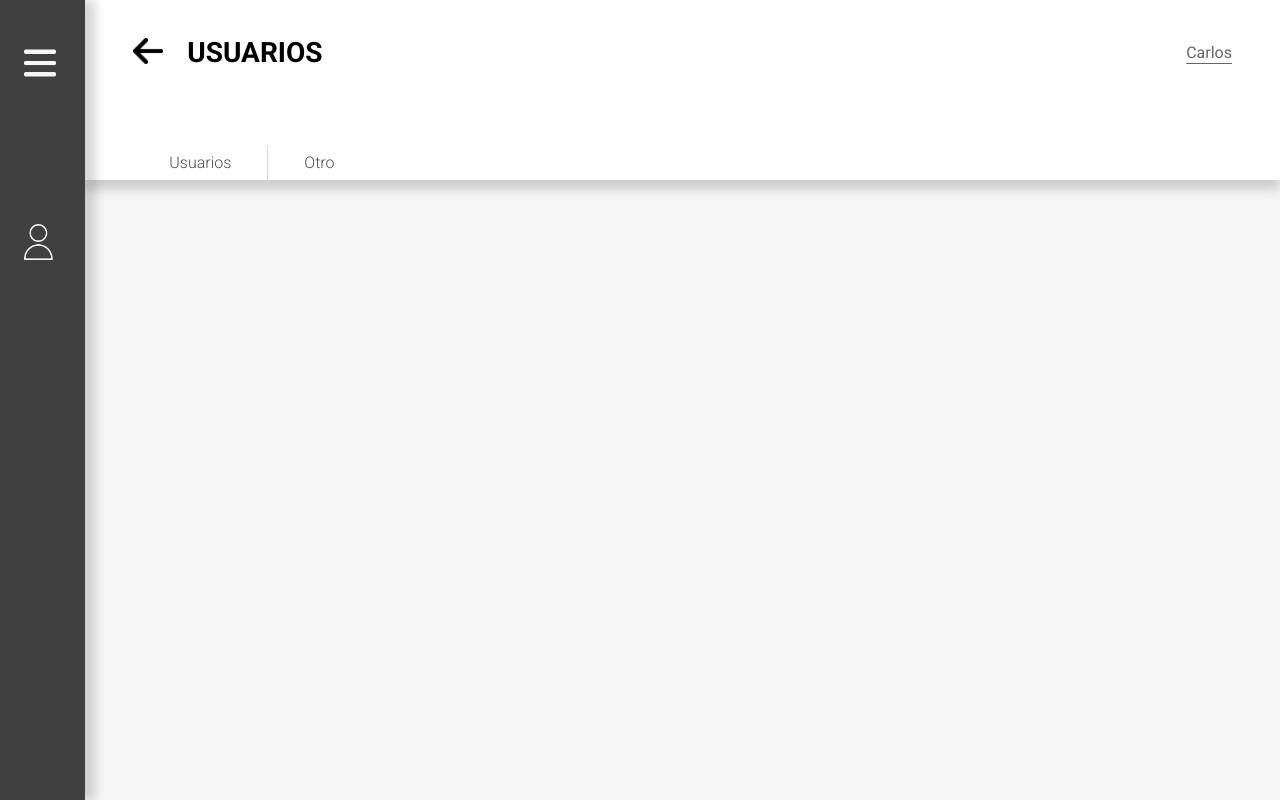
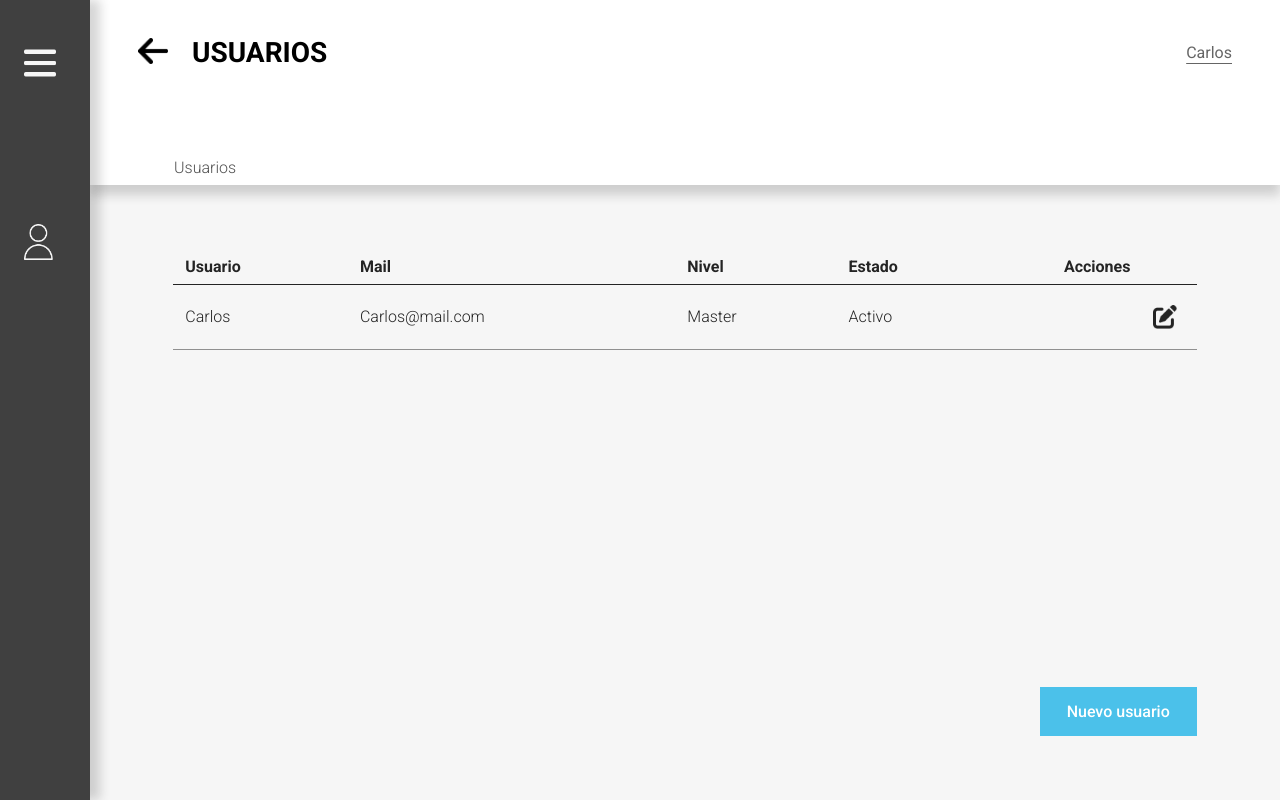
Before and after one commit to DavidGentili/app-admin-radio-eter-mdp, a React (Vite) app: page / in a window 1280 px wide. Built offline with nearby package versions, Linux system fonts and the light colour scheme.

Commit message:
table user styled

```diff
--- a/src/App.css
+++ b/src/App.css
@@ -1,8 +1,28 @@
 .App{
     position: relative;
     width: 100%;
-    min-height: 100vh;
+    height: 100vh;
     overflow: hidden;
     background-color: var(--lightGrey);
-    display: flex;
+    overflow: hidden;
 }
+
+.App.grid{
+    display: grid;
+    grid-template-columns: fit-content(220px) 1fr;
+    grid-template-rows: .3fr 1fr;
+    grid-template-areas: "nav header"
+                         "nav main";
+}
+
+nav{
+    grid-area: nav;
+}
+
+header{
+    grid-area: header;
+}
+
+main{
+    grid-area: main;
+}
--- a/src/App.jsx
+++ b/src/App.jsx
@@ -47,7 +47,7 @@ import './App.css'
 function App() {
 
     return (
-        <div className="App">
+        <div className="App grid">
             <Nav menuOptions={ menuOptions.filter(option => option.goTo === '/usuarios')}/>
             <UserPage />
 
--- a/src/componets/general/header/header.css
+++ b/src/componets/general/header/header.css
@@ -1,6 +1,5 @@
 header{
     width: 100%;
-    height: 180px;
     background-color: var(--white);
     box-shadow: 0 10px 10px #24242430;
     position: relative;
--- a/src/pages/users/Users.jsx
+++ b/src/pages/users/Users.jsx
@@ -1,16 +1,45 @@
 import React from 'react'
 
 import Header from '../../componets/general/header/Header'
+import edit from '../../../assets/edit.png'
+
+import './users.css';
 
 const UserPage = () => {
     return (
+        <>
             <Header
             userName='Carlos'
             location={'Usuarios'}
             subMenus={[
                 {text: 'Usuarios', goTo: '/usuarios'},
-            {text: 'Otro', goTo: '/usuarios/otro'}
             ]} />
+            <main>
+
+                <table>
+                    <thead>
+                        <tr>
+                            <th>Usuario</th>
+                            <th>Mail</th>
+                            <th>Nivel</th>
+                            <th>Estado</th>
+                            <th>Acciones</th>
+                        </tr>
+                    </thead>
+                    <tbody>
+                        <tr>
+                            <th>Carlos</th>
+                            <th>Carlos@mail.com</th>
+                            <th>Master</th>
+                            <th>Activo</th>
+                            <th><button><img src={edit} alt="Editar" /></button></th>
+                        </tr>
+                    </tbody>
+                </table>
+
+                <button>Nuevo usuario</button>
+            </main>
+        </>
     )
 }
 
--- a/src/pages/users/users.css
+++ b/src/pages/users/users.css
@@ -0,0 +1,83 @@
+main{
+    padding: 64px 7%;
+    width: 100%;
+    overflow-y: scroll;
+    display: flex;
+    flex-wrap: wrap;
+    align-content: space-between;
+}
+
+main table{
+    width: 100%;
+    margin: auto;
+    border-collapse: collapse;
+    color: var(--black);
+}
+
+main table thead{
+    display: table-header-group
+}
+
+main table thead tr{
+    font-size: 16px;
+    font-weight: 500;
+    border-bottom: 1px solid var(--black);
+    text-align: left;
+}
+
+main table thead tr th{
+    padding: 8px 12px;
+}
+
+
+main table thead tr th:last-child{
+    text-align: center;
+}
+
+main table tbody tr th{
+    text-align: left;
+    padding: 12px;
+    font-weight: 300;
+}
+
+main table tbody tr{
+    border-bottom: 1px solid #909090;
+}
+
+main table tbody tr th:last-child{
+    text-align: center;
+}
+
+main table tbody button{
+    background: none;
+    border: none;
+    padding: 8px;
+    border-radius: 8px;
+    transition: .6s;
+}
+
+main table tbody button:hover{
+    background-color: #90909060;
+}
+
+main table tbody button img{
+    width: 24px;
+    height: auto;
+}
+
+main button{
+    display: flex;
+    background-color: var(--lightBlue);
+    border: 3px solid var(--lightBlue);
+    color: var(--white);
+    font-size: 16px;
+    font-weight: 500;
+    padding: 12px 24px;
+    margin-left: auto;
+    transition: .6s;
+}
+
+main button:hover{
+    background: none;
+    color: var(--lightBlue);
+}
```
Also changed, not shown: assets/edit.png (added). Lines whose indentation alone changed are shown as unchanged.
